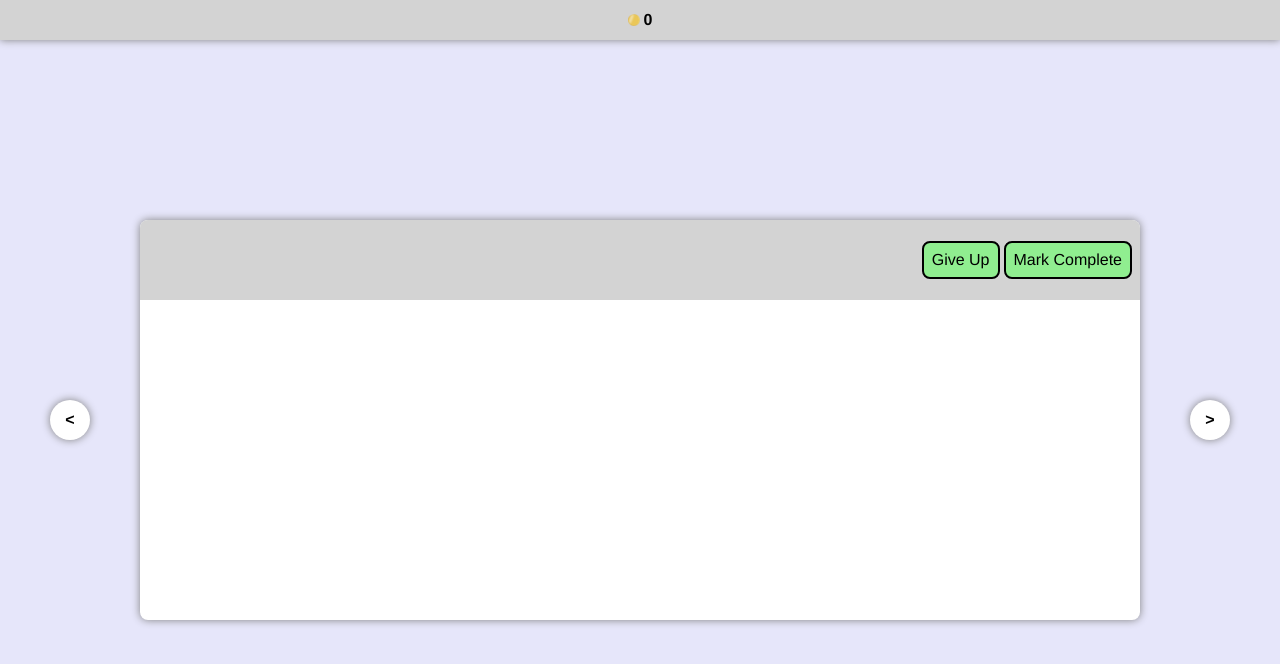
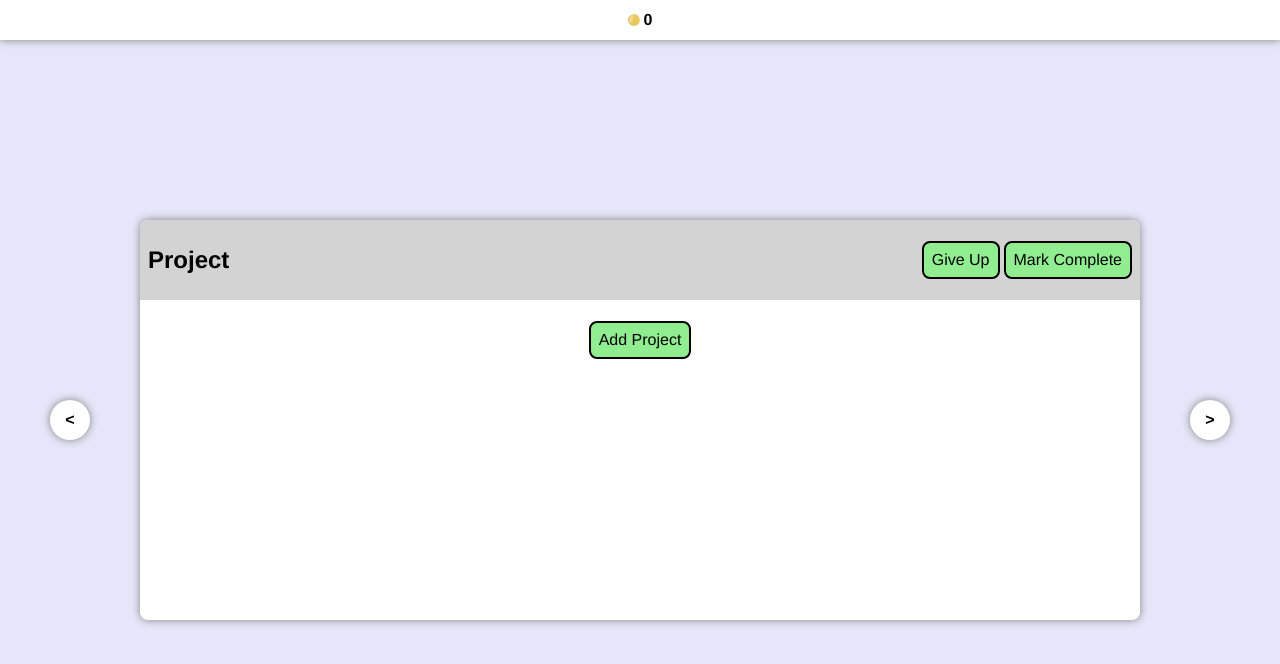
Before and after one commit to AdamxSimon/Project-Time, a React (Create React App) app: page / in a window 1280 px wide. Both pictures are taken after a click on the element "Add Project". Shown: the top 664 px of the page. Built offline with nearby package versions, Linux system fonts and the light colour scheme.

Commit message:
Allowed multiple projects to be added

```diff
--- a/src/components/Carousel/Carousel.tsx
+++ b/src/components/Carousel/Carousel.tsx
@@ -16,12 +16,14 @@ const Carousel = (props: CarouselProps): JSX.Element => {
   const [selectedIndex, setSelectedIndex] = useState<number>(0);
 
   return (
-    <div className={classes.carousel}>
-      <div className={classes.directionButton}>{"<"}</div>
-      <div className={classes.componentContainer}>
-        {components[selectedIndex]}
+    <div className={classes.carouselContainer}>
+      <div className={classes.carousel}>
+        <div className={classes.directionButton}>{"<"}</div>
+        <div className={classes.componentContainer}>
+          {components[selectedIndex]}
+        </div>
+        <div className={classes.directionButton}>{">"}</div>
       </div>
-      <div className={classes.directionButton}>{">"}</div>
     </div>
   );
 };
--- a/src/components/Carousel/styles.module.css
+++ b/src/components/Carousel/styles.module.css
@@ -1,3 +1,11 @@
+.carouselContainer {
+  flex: 1;
+  position: relative;
+  display: flex;
+  justify-content: center;
+  align-items: center;
+}
+
 .carousel {
   flex: 1;
   display: flex;
@@ -12,6 +20,7 @@
   border-radius: 8px;
   box-shadow: 0 0 8px gray;
   overflow: hidden;
+  transition: box-shadow 0.2s;
 }
 
 .directionButton {
@@ -25,14 +34,22 @@
   align-items: center;
   font-weight: bold;
   cursor: pointer;
-  transition: all 0.2s;
+  transition: background-color 0.2s, box-shadow 0.2s;
 }
 
 .directionButton:active {
   box-shadow: 0 0 2px black;
 }
 
-@media screen and (max-width: 1100px), screen and (max-height: 400px) {
+@media screen and (max-width: 1100px), screen and (max-height: 500px) {
+  .carousel {
+    position: absolute;
+    top: 0;
+    left: 0;
+    right: 0;
+    bottom: 0;
+  }
+
   .componentContainer {
     height: 100%;
     border-radius: 0;
@@ -51,7 +68,6 @@
     align-items: center;
     font-weight: bold;
     cursor: pointer;
-    transition: all 0.2s;
   }
 
   .directionButton:active {
--- a/src/components/Toolbar/styles.module.css
+++ b/src/components/Toolbar/styles.module.css
@@ -1,7 +1,7 @@
 .toolbar {
-  height: 40px;
+  min-height: 40px;
   width: 100%;
-  background-color: lightgray;
+  background-color: white;
   box-shadow: 0 0 8px gray;
   display: flex;
   justify-content: center;
--- a/src/navigation/ProjectTable/ProjectTable.tsx
+++ b/src/navigation/ProjectTable/ProjectTable.tsx
@@ -1,6 +1,6 @@
 // React
 
-import { useContext, useRef } from "react";
+import { useContext, useRef, useState } from "react";
 
 // Context
 
@@ -14,6 +14,10 @@ import Button from "../../components/Button/Button";
 // Types
 
 import { Project, StylesObject } from "../../types";
+
+// Utils
+
+import { isEven } from "../../utils";
 
 // Styles
 
@@ -32,6 +36,8 @@ interface ProjectItemProps {
 const ProjectInputForm = (props: ProjectInputFormProps): JSX.Element => {
   const { addProject } = props;
 
+  const { projects } = useContext(ProjectContext);
+
   const inputRef = useRef<HTMLInputElement | null>(null);
 
   return (
@@ -48,7 +54,7 @@ const ProjectInputForm = (props: ProjectInputFormProps): JSX.Element => {
         style={styles.button}
         onClick={() => {
           addProject({
-            id: 1,
+            id: projects.length + 1,
             name: inputRef.current?.value || "",
             weeklyHours: 0,
             totalTimeSpent: "0",
@@ -64,8 +70,6 @@ const ProjectItem = (props: ProjectItemProps): JSX.Element => {
 
   const { removeCurrency, addCurrency } = useContext(CurrencyContext);
 
-  const isEven: boolean = index % 2 === 0;
-
   const giveUp = (): void => {
     removeProject(project.id);
     removeCurrency(10);
@@ -79,9 +83,11 @@ const ProjectItem = (props: ProjectItemProps): JSX.Element => {
   return (
     <div
       className={classes.projectItem}
-      style={{ backgroundColor: isEven ? "lightgray" : "white" }}
+      style={{ backgroundColor: isEven(index) ? "lightgray" : "white" }}
     >
-      <div className={classes.projectNameContainer}>{project.name}</div>
+      <div className={classes.projectNameContainer}>
+        {project.name || "Project"}
+      </div>
 
       <div className={classes.buttonContainer}>
         <Button text="Give Up" style={styles.button} onClick={giveUp} />
@@ -98,20 +104,52 @@ const ProjectItem = (props: ProjectItemProps): JSX.Element => {
 const ProjectTable = (): JSX.Element => {
   const { projects, addProject, removeProject } = useContext(ProjectContext);
 
+  const [isAddingProject, setIsAddingProject] = useState<boolean>(
+    projects.length === 0
+  );
+
+  const addProjectHandler = (project: Project) => {
+    addProject(project);
+    setIsAddingProject(false);
+  };
+
+  const removeProjectHandler = (id: number) => {
+    removeProject(id);
+    if (projects.length === 1) setIsAddingProject(true);
+  };
+
   return (
     <div className={classes.projectTable}>
-      {projects.length === 0 && <ProjectInputForm addProject={addProject} />}
+      {isAddingProject && <ProjectInputForm addProject={addProjectHandler} />}
 
-      {projects.length > 0 &&
+      {!isAddingProject &&
         projects.map((project, index) => {
           return (
             <ProjectItem
+              key={project.id}
               project={project}
               index={index}
-              removeProject={removeProject}
+              removeProject={removeProjectHandler}
             />
           );
         })}
+
+      {!isAddingProject && (
+        <div
+          className={classes.addProjectRow}
+          style={{
+            backgroundColor: isEven(projects.length) ? "lightgray" : "white",
+          }}
+        >
+          <Button
+            text={"Add Project"}
+            onClick={() => {
+              setIsAddingProject(true);
+            }}
+            style={styles.button}
+          ></Button>
+        </div>
+      )}
     </div>
   );
 };
--- a/src/navigation/ProjectTable/styles.module.css
+++ b/src/navigation/ProjectTable/styles.module.css
@@ -1,5 +1,7 @@
 .projectTable {
   height: 100%;
+  display: flex;
+  flex-direction: column;
   overflow: scroll;
   -ms-overflow-style: none;
   scrollbar-width: none;
@@ -45,7 +47,7 @@
 }
 
 .projectItem {
-  height: 80px;
+  min-height: 80px;
   padding: 8px;
   display: flex;
   justify-content: space-between;
@@ -61,3 +63,11 @@
   display: flex;
   gap: 4px;
 }
+
+.addProjectRow {
+  min-height: 80px;
+  padding: 8px;
+  display: flex;
+  justify-content: center;
+  align-items: center;
+}
--- a/src/utils.ts
+++ b/src/utils.ts
@@ -1,3 +1,7 @@
 export const combineClassNames = (...classNames: string[]): string => {
   return classNames.join(" ");
 };
+
+export const isEven = (number: number): boolean => {
+  return number % 2 === 0;
+};
```
